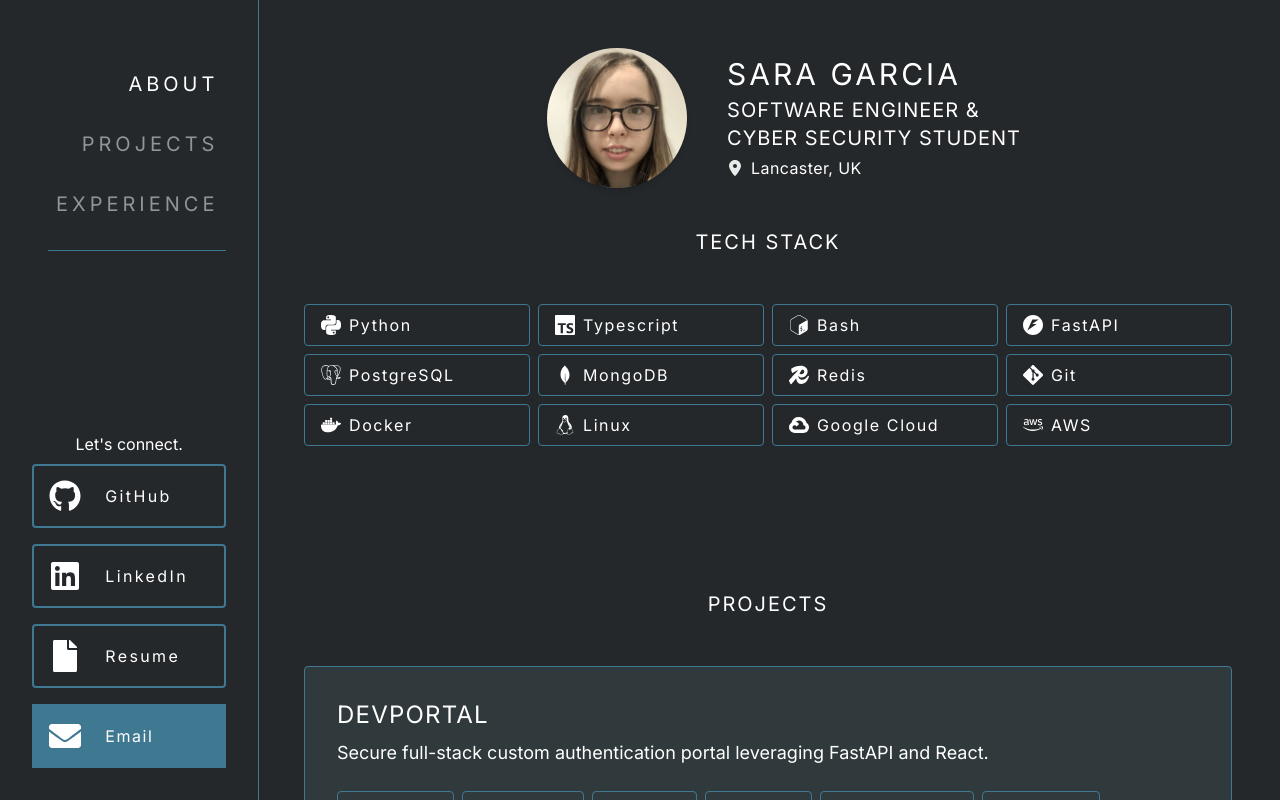
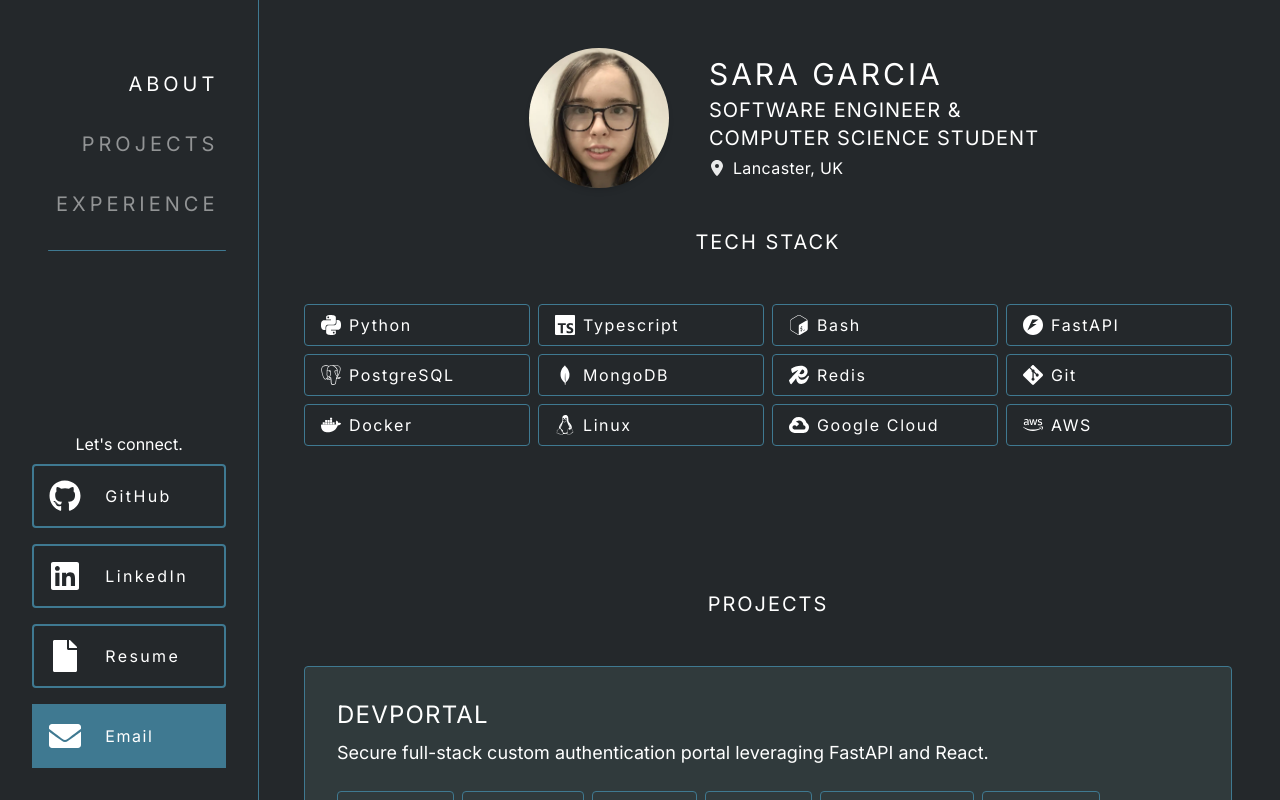
Before and after one commit to saragarcia6123/Portfolio-v2, a React (Vite) app: page / in a window 1280 px wide. Shown: the top 800 px of the page. Built offline with nearby package versions, Linux system fonts and the light colour scheme.

Commit message:
Update title

```diff
--- a/src/components/InfoCard.tsx
+++ b/src/components/InfoCard.tsx
@@ -19,7 +19,7 @@ export default function InfoCard() {
             Software Engineer &
           </p>
           <p className="text-xl uppercase tracking-wider">
-            Cyber Security Student
+            Computer Science Student
           </p>
           <div className="flex gap-4 mt-1 text-base justify-center md:justify-start">
             <div className="flex items-center gap-2 tracking-wide">
```
